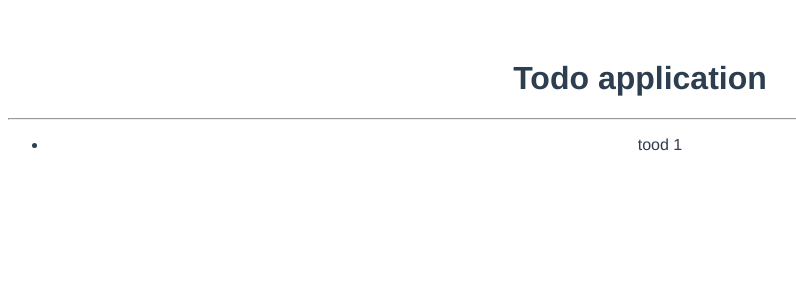
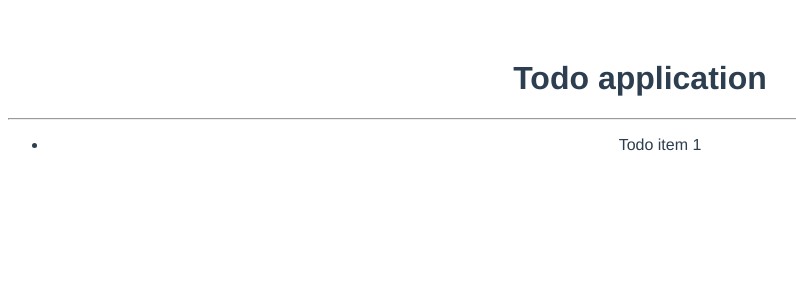
Before and after one commit to Safarov-E/todo-list-on-Vue, a Vue app: page / in a window 1280 px wide. Shown: the top 300 px of the page, without its empty margins (0-796 px from the left). Built offline with nearby package versions, Linux system fonts and the light colour scheme.

Commit message:
Создание компонента TodoItem

```diff
--- /dev/null
+++ b/src/components/TodoItem.vue
@@ -0,0 +1,5 @@
+<template>
+    <li>
+        Todo item 1
+    </li>
+</template>
--- a/src/components/TodoList.vue
+++ b/src/components/TodoList.vue
@@ -1,7 +1,16 @@
 <template>
     <div>
         <ul>
-            <li>tood 1</li>
+            <TodoItem />
         </ul>
     </div>
 </template>
+
+<script>
+import TodoItem from './TodoItem'
+export default {
+    components: {
+        TodoItem
+    }
+}
+</script>
```
